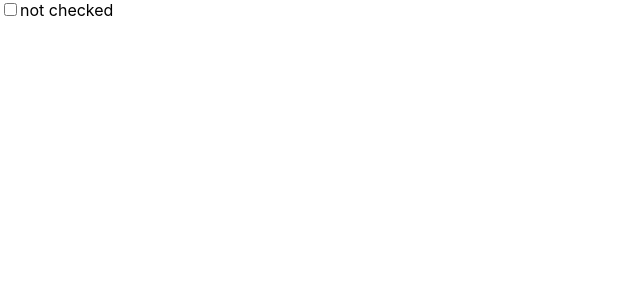
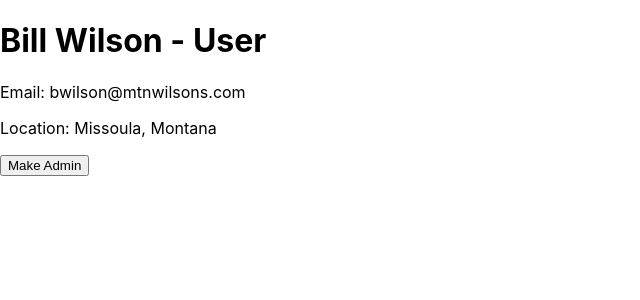
Before and after one commit to kyeongwxx/React-Library, a React (Create React App) app in the folder 07-훅스로 컴포넌트 개선하기/my-project/: page / in a window 1280 px wide. Shown: the top 300 px of the page, without its empty margins (0-640 px from the left). Built offline with nearby package versions, Linux system fonts and the light colour scheme.

Commit message:
[07-훅스로 컴포넌트 개선하기] 05-useReducer로 복잡한 상태 처리하기

```diff
--- a/07-훅스로 컴포넌트 개선하기/my-project/src/App.js
+++ b/07-훅스로 컴포넌트 개선하기/my-project/src/App.js
@@ -1,19 +1,40 @@
-import React, { useReducer, useState } from "react";
+import React, { useReducer } from "react";
 import "./App.css";
 
-const Checkbox = () => {
-  const [checked, toggle] = useReducer(checked => !checked, false)
+const firstUser = {
+  id: "0391-3233-3201",
+  firstName: "Bill",
+  lastName: "Wilson",
+  city: "Missoula",
+  state: "Montana",
+  email: "bwilson@mtnwilsons.com",
+  admin: false
+};
+
+const User = () => {
+  const [user, setUser] = useReducer(
+    (user, newDetails) => ({ ...user, ...newDetails}),
+    firstUser
+  )
 
   return (
-    <>
-      <input type="checkbox" value={checked} onChange={toggle} />
-      {checked ? "checked" : "not checked"}
-    </>
-  );
-};
+    <div>
+      <h1>
+        {user.firstName} {user.lastName} - {user.admin ? "Admin" : "User"}
+      </h1>
+      <p>Email: {user.email}</p>
+      <p>
+        Location: {user.city}, {user.state}
+      </p>
+      <button onClick={() => {
+        setUser({ admin: true})
+      }}>Make Admin</button>
+    </div>
+  )
+}
 
 function App() {
-  return <Checkbox />;
+  return <User />
 }
 
 export default App;
```
